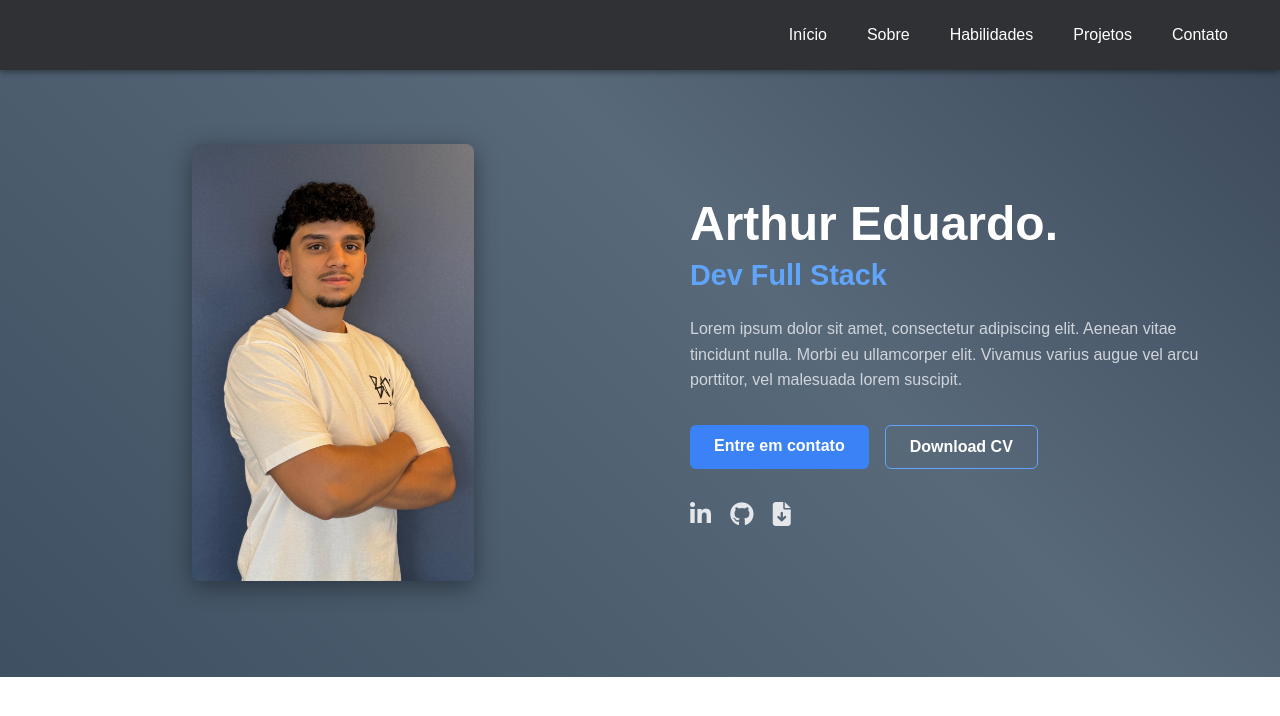
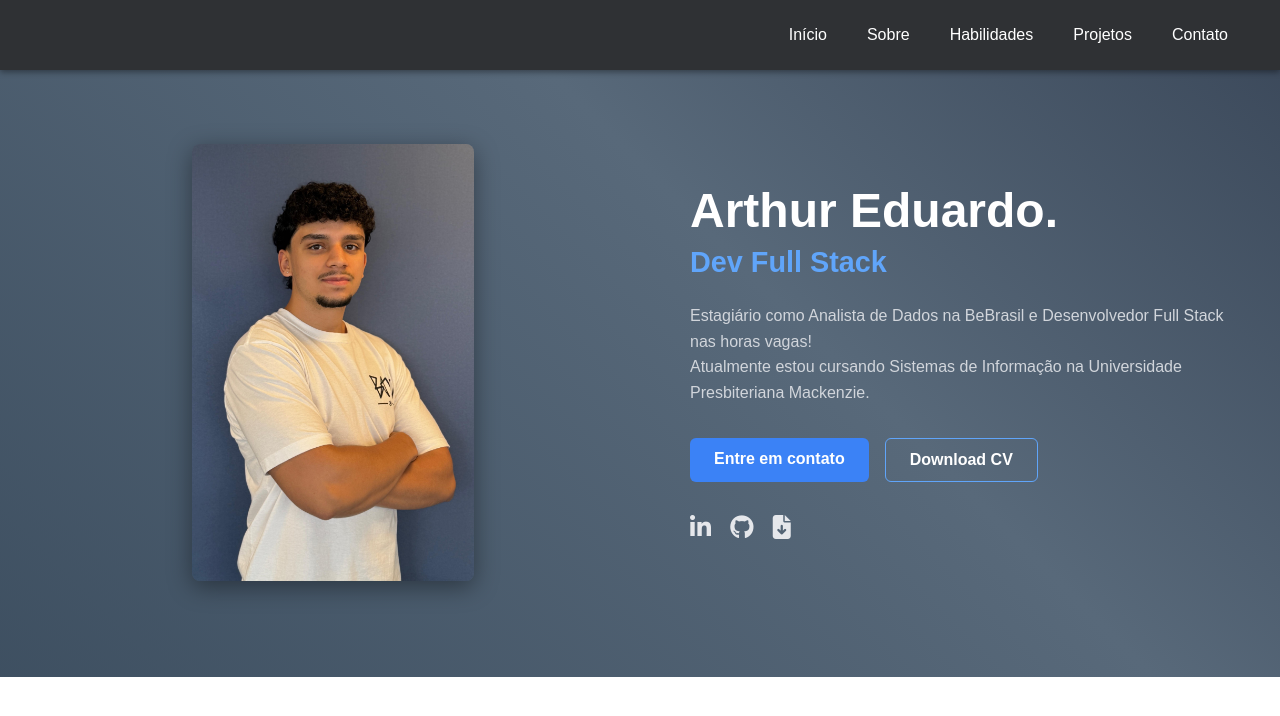
Before and after one commit to ArthurEdu05/meu-portfolio, a React (Vite) app: page / in a window 1280 px wide. Shown: the top 716 px of the page. Built offline with nearby package versions, Linux system fonts and the light colour scheme.

Commit message:
feat: update introduction text content

```diff
--- a/src/pages/Home/sections/Hero/Hero.css
+++ b/src/pages/Home/sections/Hero/Hero.css
@@ -53,6 +53,7 @@
   color: #d1d5db;
   line-height: 1.6;
   margin-bottom: 2rem;
+  text-align: left;
 }
 
 .heroButtons {
--- a/src/pages/Home/sections/Hero/Hero.jsx
+++ b/src/pages/Home/sections/Hero/Hero.jsx
@@ -15,11 +15,10 @@ export default function Hero() {
           <h1 className="heroName">Arthur Eduardo.</h1>
           <h2 className="heroTitle">Dev Full Stack</h2>
           <p className="heroDesc">
-            Lorem ipsum dolor sit amet, consectetur adipiscing elit. Aenean
-            vitae tincidunt nulla. Morbi eu ullamcorper elit. Vivamus varius
-            augue vel arcu porttitor, vel malesuada lorem suscipit.
+            Estagiário como Analista de Dados na BeBrasil e Desenvolvedor Full Stack nas horas vagas!
+            <br></br>
+            Atualmente estou cursando Sistemas de Informação na Universidade Presbiteriana Mackenzie.
           </p>
-
           <div className="heroButtons">
             <a href="mailto:arthuredu2005@gmail.com?subject=Interesse%20e%20oportunidade%20de%20colaboração%20-%20Portfólio&body=Olá%20Arthur,%0D%0A%0D%0AAcessei%20seu%20portfólio%20recentemente%20e%20fiquei%20bastante%20interessado(a)%20no%20seu%20trabalho.%20Gostaria%20de%20conversar%20melhor%20sobre%20uma%20possível%20colaboração%20ou%20oportunidade%20profissional.%0D%0A%0D%0AQuando%20estiver%20disponível,%20por%20favor,%20me%20retorne%20este%20e-mail%20para%20seguirmos%20com%20a%20conversa.%0D%0A%0D%0ADesde%20já,%20agradeço%20pela%20atenção!%0D%0A%0D%0AAtenciosamente,%0D%0A[Seu%20nome]"
             className="BtnContato">Entre em contato</a>
```
